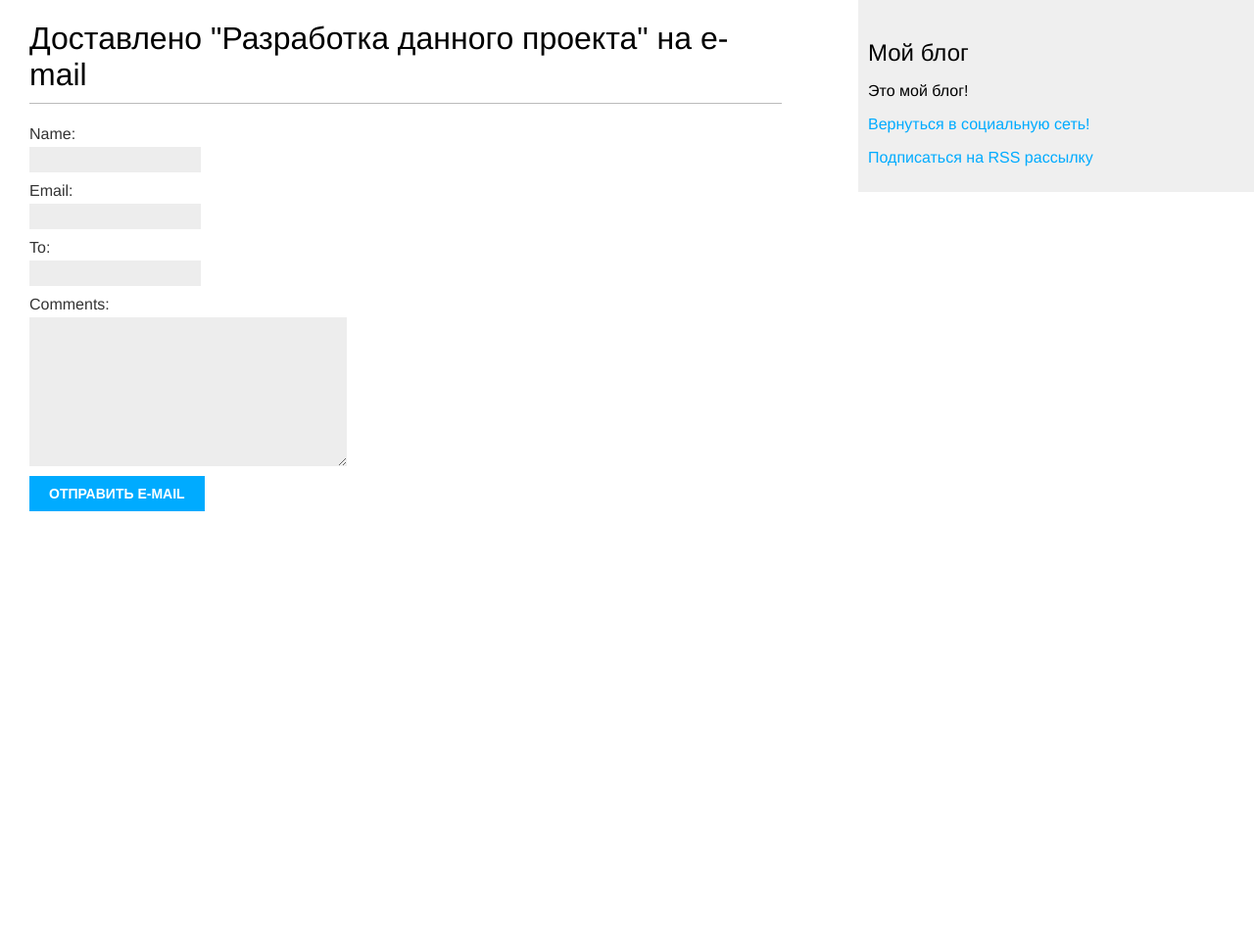
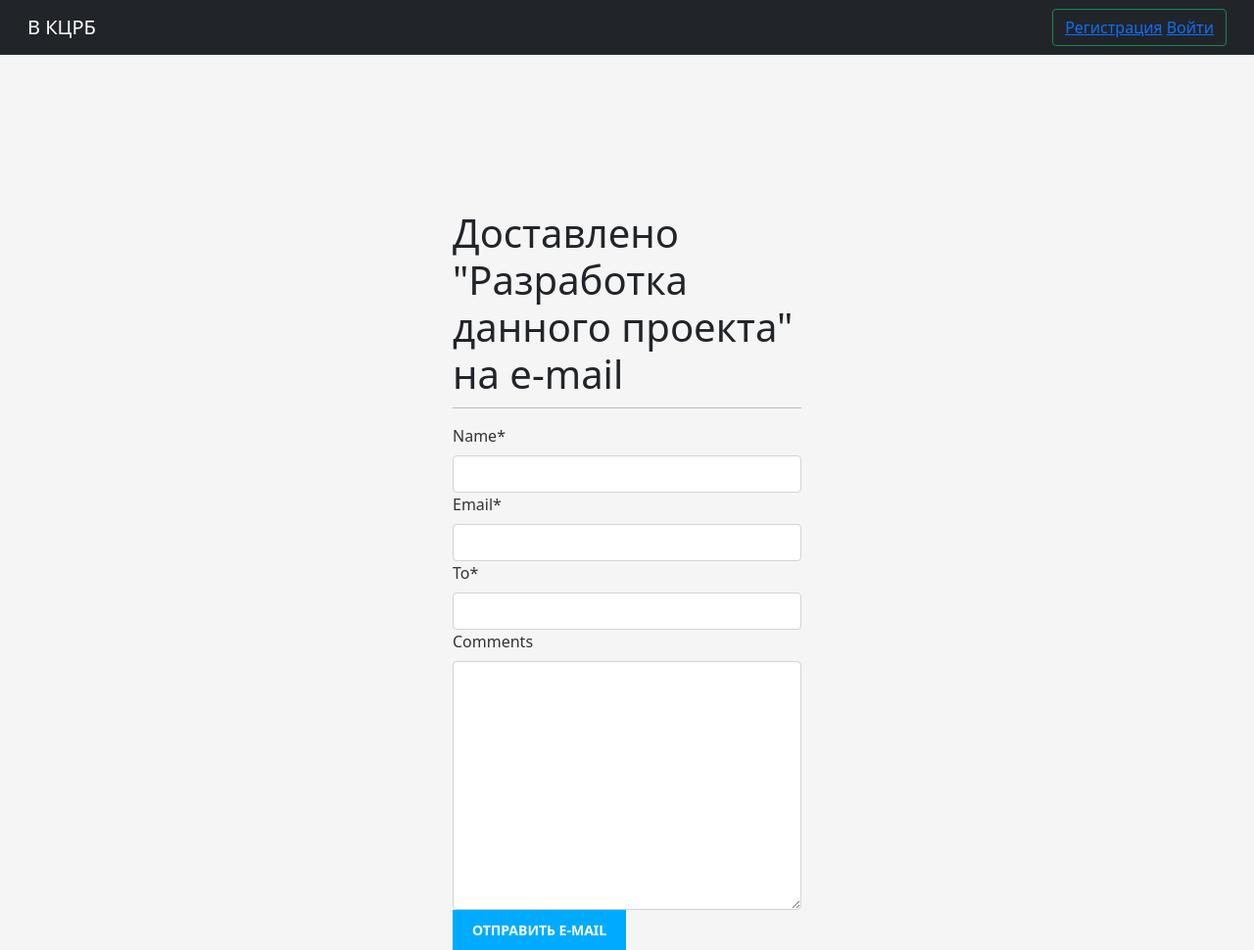
Before and after one commit to DonCorleone-byte/Social-Network, a Django app: page /blog/1/share/ in a window 1280 px wide. Shown: the whole page at 98% size. Before the commit the page ends 522 px from the top, so only its background shows below. Run offline with Django 3.2, Linux system fonts and the light colour scheme; data comes from the database, SQL or seed files in the repository; both versions use the stored data as it was after the commit; some libraries are stand-ins or nearby versions.

Commit message:
Блог

```diff
--- a/vkcrb/blog/templates/blog/base.html
+++ b/vkcrb/blog/templates/blog/base.html
@@ -7,17 +7,76 @@
           content="width=device-width, user-scalable=no, initial-scale=1.0, maximum-scale=1.0, minimum-scale=1.0">
     <meta http-equiv="X-UA-Compatible" content="ie=edge">
     <title>{% block title %}{% endblock %}</title>
+    <!--<link rel="stylesheet" href="{% static 'css/base.css' %}">-->
     <link href="{% static "css/blog.css" %}" rel="stylesheet">
+    <link rel="shortcut icon" href="../image/favicon.ico" type="image/x-icon">
+    <link rel="stylesheet" href="{% static 'css/bootstrap.css' %}">
+    <link  rel="stylesheet"  href="https://maxcdn.bootstrapcdn.com/bootstrap/4.0.0/css/bootstrap.min.css"  integrity="sha384-Gn5384xqQ1aoWXA+058RXPxPg6fy4IWvTNh0E263XmFcJlSAwiGgFAW/dAiS6JXm"  crossorigin="anonymous">
+    <script src="https://cdn.jsdelivr.net/npm/bootstrap@5.0.0-beta2/dist/js/bootstrap.bundle.min.js" integrity="sha384-b5kHyXgcpbZJO/tY9Ul7kGkf1S0CWuKcCD38l8YkeH8z8QjE0GmW1gYU5S9FOnJ0" crossorigin="anonymous"></script>
+    <link href="https://cdn.jsdelivr.net/npm/bootstrap@5.0.0-beta2/dist/css/bootstrap.min.css" rel="stylesheet" integrity="sha384-BmbxuPwQa2lc/FVzBcNJ7UAyJxM6wuqIj61tLrc4wSX0szH/Ev+nYRRuWlolflfl" crossorigin="anonymous">
+    <link rel="stylesheet" href="{% static 'css/login.css' %}">
 </head>
 <body>
-    <div id="content">
-        {% block content %}{% endblock %}
+
+    <nav class="navbar navbar-expand-md navbar-dark bg-dark fixed-top">
+  <div class="container-fluid">
+    <a class="navbar-brand" href="{% url "dashboard" %}">В КЦРБ</a>
+    <button class="navbar-toggler" type="button" data-bs-toggle="collapse" data-bs-target="#navbarsExampleDefault" aria-controls="navbarsExampleDefault" aria-expanded="false" aria-label="Toggle navigation">
+      <span class="navbar-toggler-icon"></span>
+    </button>
+    {% if request.user.is_authenticated %}
+    <div class="collapse navbar-collapse" id="navbarsExampleDefault">
+      <ul class="navbar-nav me-auto mb-2 mb-md-0">
+        <li class="nav-item">
+          <a class="nav-link active" aria-current="page" href="{% url "dashboard" %}">Главная страница</a>
+        </li>
+        <li class="nav-item">
+          <a class="nav-link" href="../../blog">Блог</a>
+        </li>
+        <li class="nav-item">
+          <a class="nav-link" href="{% url "user_list" %}">Люди</a>
+        </li>
+        <li class="nav-item dropdown">
+          <a class="nav-link dropdown-toggle" href="#" id="dropdown01" data-bs-toggle="dropdown" aria-expanded="false">Меню</a>
+          <ul class="dropdown-menu" aria-labelledby="dropdown01">
+            <li><a class="dropdown-item" href="{% url "password_change" %}">Сменить пароль</a></li>
+            <li><a class="dropdown-item" href="{% url "edit" %}"">Редактировать профиль</a></li>
+            <li><a class="dropdown-item" href="../../blog">Something else here</a></li>
+          </ul>
+        </li>
+      </ul>
+        {% endif %}
+      <form class="d-flex">
+        <button class="btn btn-outline-success" type="submit">
+        <span class="user">
+            {% if request.user.is_authenticated %}
+                Привет {{ request.user.first_name }},
+                <a href="{% url "logout" %}">Выйти</a>
+            {% else %}
+                <a href="{% url "register" %}">Регистрация</a>
+                <a href="{% url "login" %}">Войти</a>
+            {% endif %}
+        </span></button>
+      </form>
     </div>
-    <div id="sidebar">
-        <h2>Мой блог</h2>
-        <p>Это мой блог!</p>
-        <p><a href="../../../account">Вернуться в социальную сеть! </p>
-        <p><a href="{% url "blog:post_feed" %}">Подписаться на RSS рассылку</a></p>
+  </div>
+</nav>
+{% if messages %}
+<ul class="messages">
+{% for message in messages %}
+<li class="{{ message.tags }}">
+{{ message|safe }}
+<a href="#" class="close">x</a>
+</li>
+{% endfor %}
+</ul>
+{% endif %}
+    <div  class="container">
+    <div  class="row justify-content-center">
+      <div  class="col-4">
+      {% block content %}
+      {% endblock %}
+      </div>
     </div>
-</body>
+  </div>
 </html>
--- a/vkcrb/blog/templates/blog/post/share.html
+++ b/vkcrb/blog/templates/blog/post/share.html
@@ -1,14 +1,30 @@
 {% extends "blog/base.html" %}
 {% block title %} Отправить пост {% endblock %}
-
+{% load crispy_forms_tags %}
 {% block content %}
+<br>
+<br>
+<br>
+<br>
+<br>
+<br>
+<br>
+<br>
+<br>
+<br>
+<br>
+<br>
+<br>
+<br>
+<br>
+<br>
     {% if sent %}
         <h1>E-mail успешно отправлен</h1>
         <p>"{{ post.title }}" успешно отправлен по адресу {{ form.cleaned_data.to }}.</p>
     {% else %}
     <h1>Доставлено "{{ post.title }}" на e-mail</h1>
 <form action="." method="post">
-{{ form.as_p }}
+{{ form|crispy }}
 {% csrf_token %}
 <input type="submit" value="Отправить E-mail">
 </form>
```
Also changed, not shown: vkcrb/blog/templates/blog/post/detail.html (+60 -0 lines), vkcrb/db.sqlite3.
